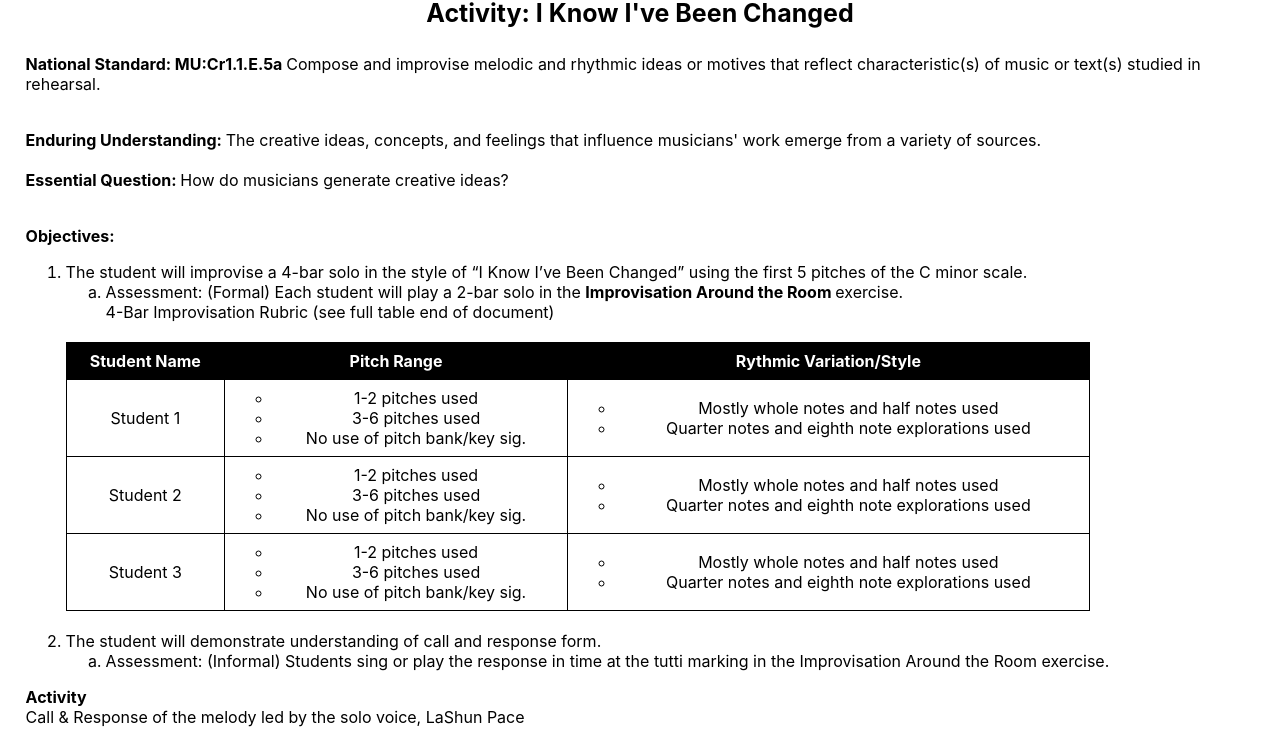
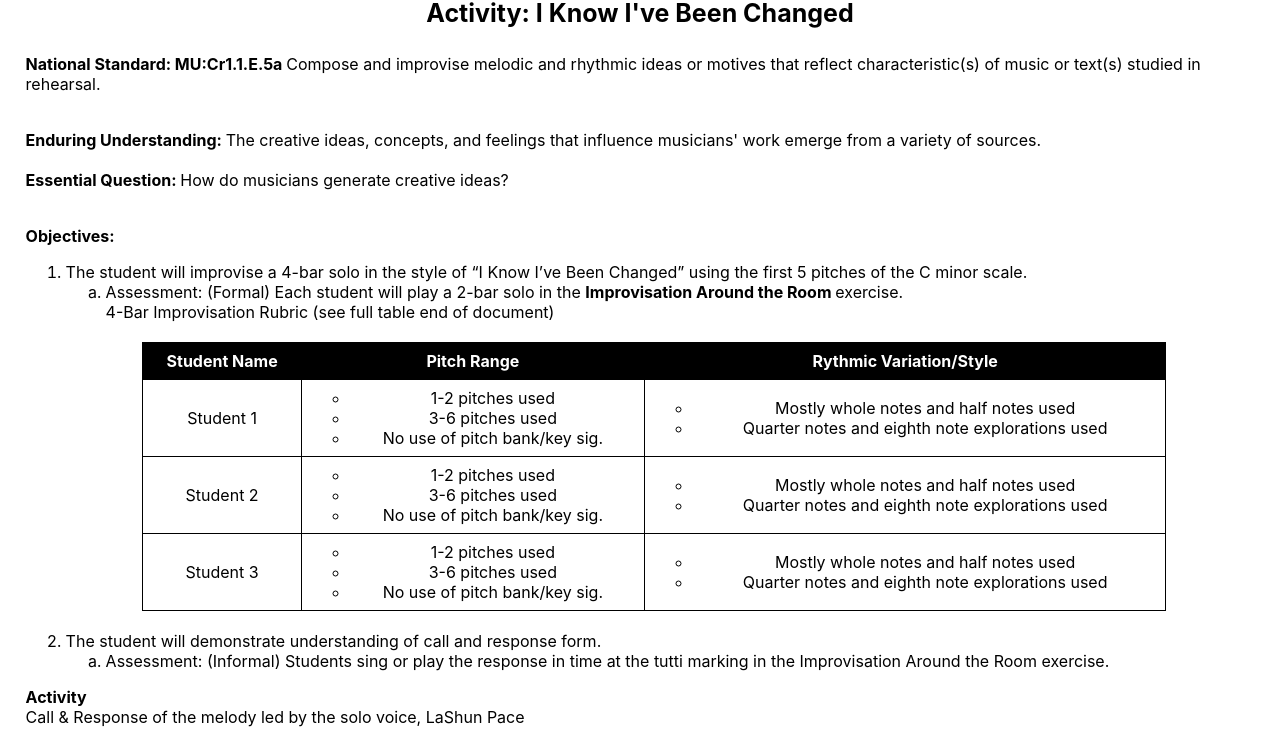
Before and after one commit to tgoodall3/pocket-methods, a React (Create React App) app: page /resources in a window 1280 px wide. Shown: the part 372-1115 px from the top of the page. Built offline with nearby package versions, Linux system fonts and the light colour scheme; no server answers.

Commit message:
resource page update

```diff
--- a/src/Styles/resources.css
+++ b/src/Styles/resources.css
@@ -44,6 +44,7 @@
 .objectives-section{
 
     table {
+        margin-left: 6vw;
         width: 80vw;
         border-collapse: collapse;
     }
```
